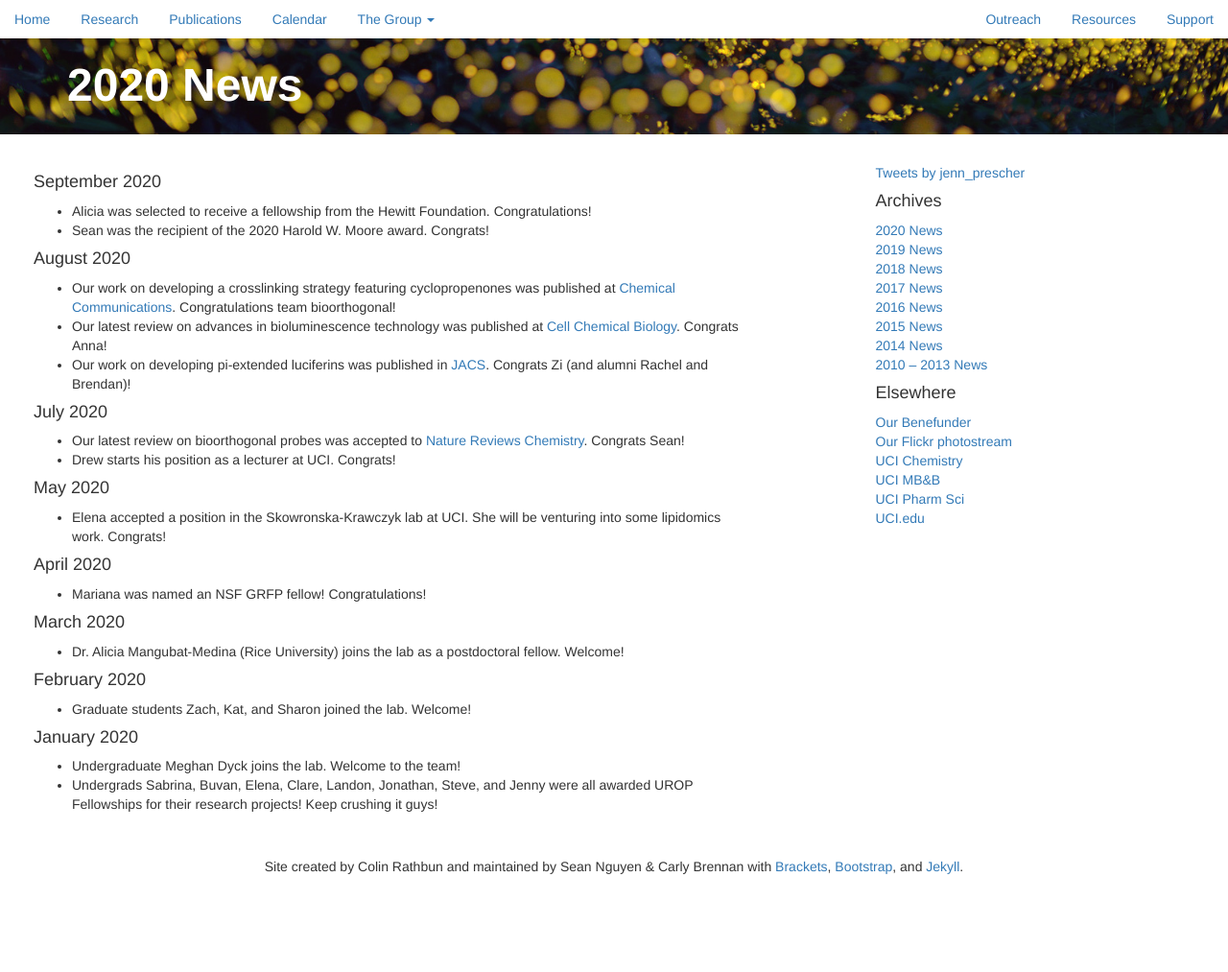
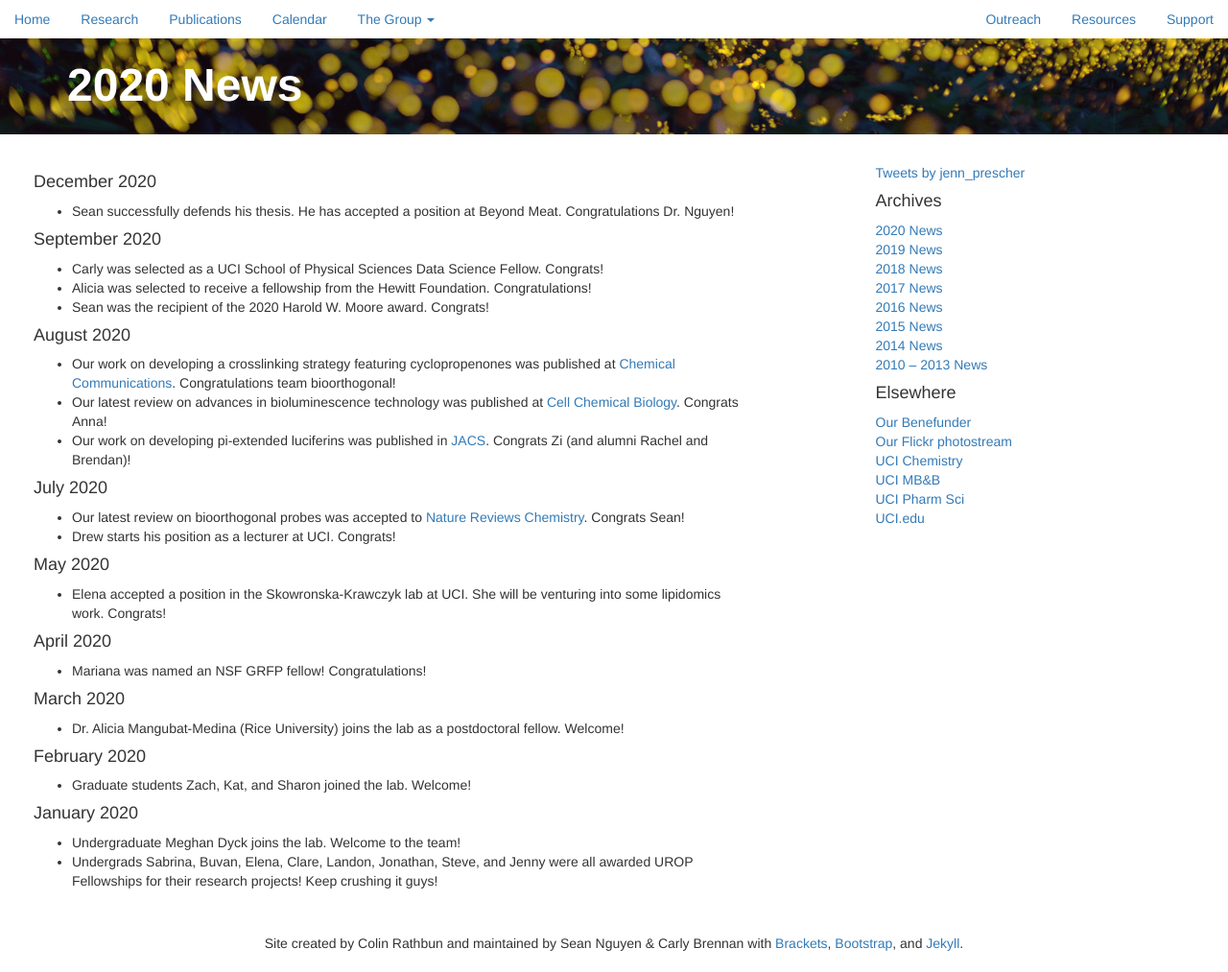
Before and after one commit to c-bun/Prescher-Lab-Site, a Jekyll site: the page built from _posts/2020-01-15-2020-News.markdown, in a window 1280 px wide. Shown: the whole page at 96% size. Built offline with Jekyll 4.4.1, drawn with Linux system fonts in a browser that asks for light colours; comment, search, counter and statistics services are not loaded; before the commit the page ends 933 px from its top, so only the background shows below that.

Commit message:
PrescherLabSite_December2020_Update1

```diff
--- a/_data/group.csv
+++ b/_data/group.csv
@@ -16,10 +16,10 @@ Christine,Hua,former_undergrad,"Irvine, CA","B.S., Biological Sciences, UC Irvin
 Aaron,Leconte,former_postdoc,Somewhere out east.,"B.A., Chemistry, Carleton College; Ph.D., Chemical Biology, Scripps",Chuck Carlin,,
 Hui-Wen,Shih,former_postdoc,,Ph.D. Princeton University,,ACS BIOL Travel Awardee (2014),"Research Scientist II, Gilead Sciences"
 Rachel,Steinhardt,former_graduate,,Ph.D. 2015,,,"Assistant Professor, Syracuse University"
-Dave,McCutcheon,former_graduate,,Ph.D. 2015,,"UCI Allergan Fellow, UCI Dissertation Fellowship (2015)","Postdoc, Moellering Lab, University of Chicago"
+Dave,McCutcheon,former_graduate,,Ph.D. 2015,,"UCI Allergan Fellow, UCI Dissertation Fellowship (2015)","Senior Scientist, MilliporeSigma"
 Dave,Kamber,former_graduate,,Ph.D. 2015,,"ACS BIOL Travel Awardee (2014) : Alfred R. Bader Award for Student Innovation (Sigma Aldrich, 2015) : UCI Dissertation Fellowship (2015)","Visiting Assistant Professor, Towson University"
 Dave,Patterson,former_graduate,,Ph.D. 2015,,UCI Allergan Fellow,"Scientist II, 10X Genomics"
-Lidia,Nazarova,former_graduate,,Ph.D. 2015,,,Illumina
+Lidia,Nazarova,former_graduate,,Ph.D. 2015,,,Microsoft
 Miranda,Paley,former_graduate,,Ph.D. 2014,,UCI Dissertation Fellowship (2014),"AAAS Science and Technology Fellow, Department of Defense"
 Amanda,Dark,former_graduate,,M.S. 2015,,,"Head Chemist, The Shoulders of Giants (Non-profit)"
 Brian,Xie,former_undergrad,,"B.S., Biology, UC Irvine (2014)",,CRC Outstanding Freshman Chemistry Achievement Award (2011) : Merck Award (2012) : Allergan Summer Fellow (2011-2012) : UCI SURP Fellow (2011-2013) : Brian Atwood Scholarship in Biological Science (2013) : Jayne Unzelman Scholarship (2014) : UCI Chancellor's Award of Distinction (2014),"Ph.D. Student, Stanford University"
@@ -40,7 +40,7 @@ Sydnei,Head,former_undergrad,,"B.S., Chemistry, Albany State University",,UC-HBC
 Jennifer,Sun,former_undergrad,,University High School,,,
 Nima,Singh,former_undergrad,"Sacramento, CA","B.S., Neurobiology",My Dad,UROP Fellow (2018-2019) : UROP Summer Fellowship (2018) : Allergan Summer Fellow (2018) : UROP Fellow (2019-2020),
 Paola,Santibanez,former_undergrad,"Huancayo, Peru","B.S., Chemistry",,UROP Fellow (2018-2019),
-Carly,Brennan,graduate,"Simi Valley, CA","B.S., Chemistry, USC",Marie Curie,NSF GRFP Honorable Mention (2018),
+Carly,Brennan,graduate,"Simi Valley, CA","B.S., Chemistry, USC",Marie Curie,NSF GRFP Honorable Mention (2018) : PSML Nexus Data Science Fellow (2020-2021),
 Danica,Resurreccion,former_undergrad,"Bulacan, Philippines","B.S., Public Health Sciences, UC Irvine (2018)",Zach Reinert,UROP Summer Fellowship (2018) : Allergan Summer Fellow (2018) : UROP Fellow (2019-2020),
 Drew,Ferreira,former_postdoc,"San Bruno, CA","A.B., Chemistry, UC Davis; Ph.D., Chemistry, Oregon State University",Richard Feynman,George Hewitt Medical Research Postdoctoral Fellow (2018),
 Kevin,Ng,graduate,"Walnut, CA","B.S., Biochemistry and Cell Biology, UC San Diego; M.S., Biology, UC San Diego",Stephen Hawking,,
--- a/_posts/2020-01-15-2020-News.markdown
+++ b/_posts/2020-01-15-2020-News.markdown
@@ -3,7 +3,11 @@ layout: post
 title:  "2020 News"
 categories: group_update
 ---
+#### December 2020
+- Sean successfully defends his thesis. He has accepted a position at Beyond Meat. Congratulations Dr. Nguyen!
+
 #### September 2020
+- Carly was selected as a UCI School of Physical Sciences Data Science Fellow. Congrats!
 - Alicia was selected to receive a fellowship from the Hewitt Foundation. Congratulations!
 - Sean was the recipient of the 2020 Harold W. Moore award. Congrats!
 
```
